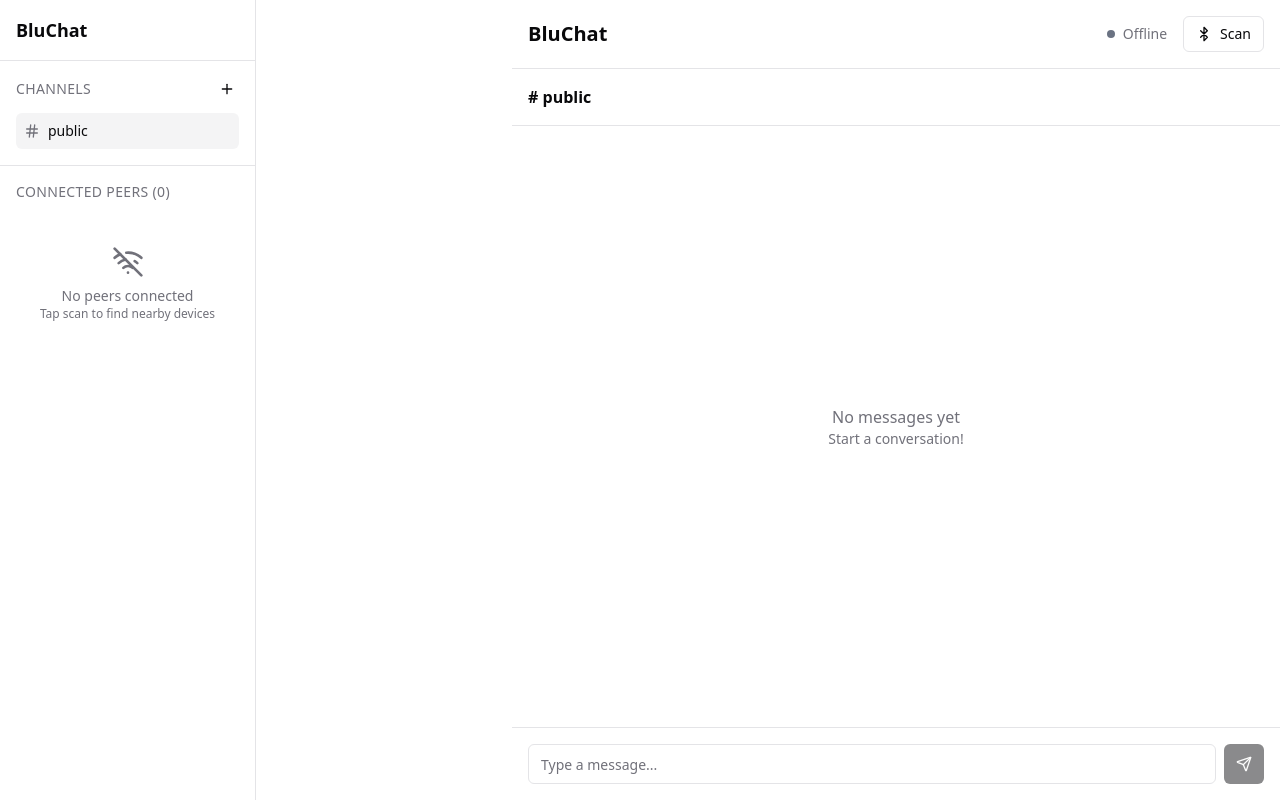
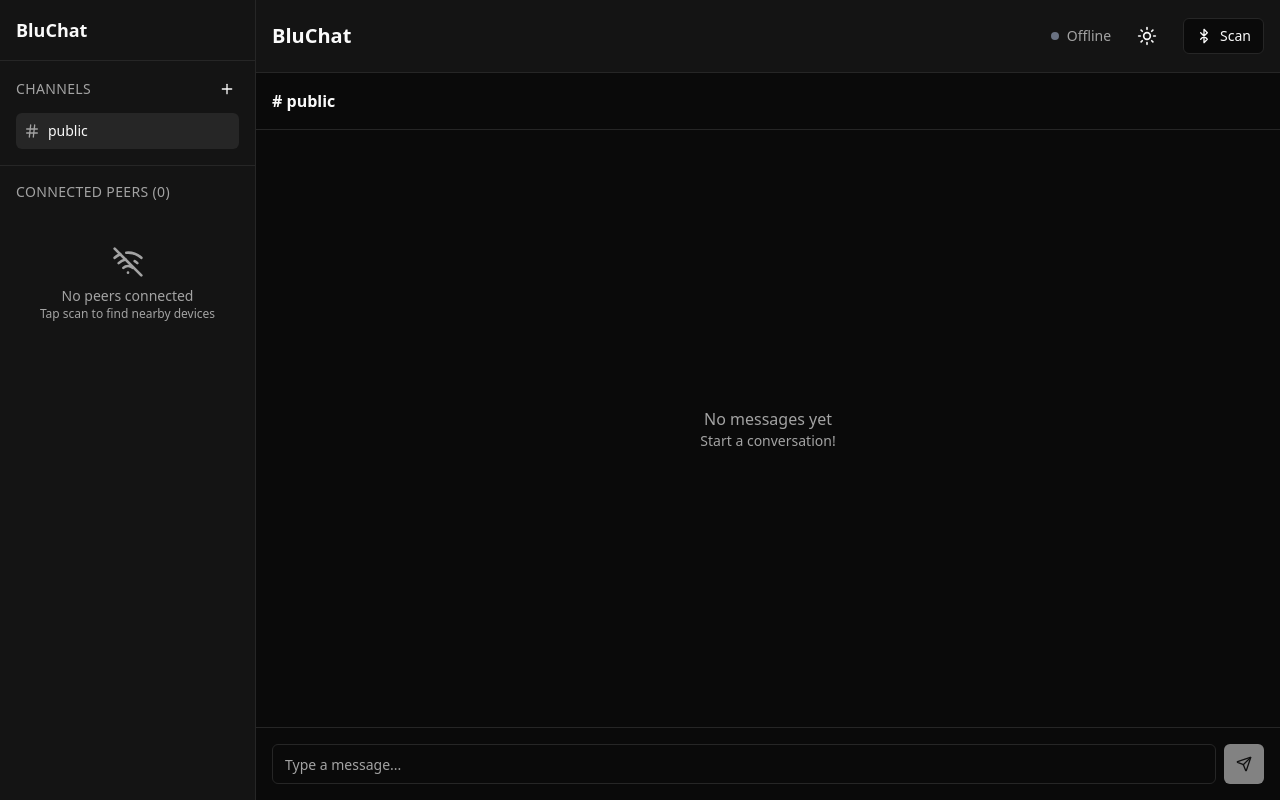
Before and after one commit to ali-master/bluchat, a React (Vite) app: page / in a window 1280 px wide. Built offline with nearby package versions, Linux system fonts and the light colour scheme.

Commit message:
feat: add dark mode

```diff
--- a/src/app.tsx
+++ b/src/app.tsx
@@ -9,7 +9,6 @@ import { Sidebar } from "@/components/sidebar";
 import { ChatArea } from "@/components/chat-area";
 import { useConfirm } from "@/hooks/use-confirm";
 import { confirmService } from "@/services/confirm-service";
-import { cn } from "@/lib/utils";
 
 // Initialize services
 const bluetoothService = new BluetoothService();
@@ -17,8 +16,13 @@ const storageService = new StorageService();
 const cryptoService = new CryptoService();
 
 export function App() {
-  const { isSidebarOpen, addMessage, addPeer, removePeer } = useAppStore();
+  const { addMessage, addPeer, removePeer, theme } = useAppStore();
   const { confirm, ConfirmDialog } = useConfirm();
+
+  useEffect(() => {
+    // Initialize theme on app start
+    document.documentElement.classList.toggle("dark", theme === "dark");
+  }, [theme]);
 
   useEffect(() => {
     // Initialize confirm service
@@ -43,7 +47,7 @@ export function App() {
       }
     };
 
-    initServices();
+    void initServices();
 
     // Set up Bluetooth event listeners
     bluetoothService.on("peer-connected", (peer) => {
@@ -118,12 +122,7 @@ export function App() {
   return (
     <div className="flex h-screen bg-background">
       <Sidebar />
-      <div
-        className={cn(
-          "flex-1 flex flex-col transition-all duration-300",
-          isSidebarOpen ? "ml-64" : "ml-0",
-        )}
-      >
+      <div className={"flex-1 flex flex-col transition-all duration-300 ml-0"}>
         <Header />
         <ChatArea />
       </div>
--- a/src/components/header.tsx
+++ b/src/components/header.tsx
@@ -2,6 +2,7 @@ import { Menu, Bluetooth } from "lucide-react";
 import { Button } from "@/components/ui/button";
 import { useAppStore } from "@/stores/app-store";
 import { ConnectionStatus } from "./connection-status";
+import { ThemeToggle } from "./theme-toggle";
 
 export function Header() {
   const { toggleSidebar, setScanning } = useAppStore();
@@ -33,6 +34,7 @@ export function Header() {
 
         <div className="flex items-center gap-4">
           <ConnectionStatus />
+          <ThemeToggle />
           <Button
             variant="outline"
             size="sm"
--- a/src/components/theme-toggle.tsx
+++ b/src/components/theme-toggle.tsx
@@ -1,40 +1,23 @@
-import React from "react";
-import { Sun, Moon, Monitor } from "lucide-react";
-import { Button } from "./ui/button";
-import {
-  DropdownMenuTrigger,
-  DropdownMenuItem,
-  DropdownMenuContent,
-  DropdownMenu,
-} from "./ui/dropdown-menu";
-import { useTheme } from "../hooks/use-theme";
+import { Sun, Moon } from "lucide-react";
+import { Button } from "@/components/ui/button";
+import { useAppStore } from "@/stores/app-store";
 
-export const ThemeToggle: React.FC = () => {
-  const { setTheme } = useTheme();
+export function ThemeToggle() {
+  const { theme, toggleTheme } = useAppStore();
 
   return (
-    <DropdownMenu>
-      <DropdownMenuTrigger asChild>
-        <Button variant="ghost" size="icon" className="h-9 w-9">
-          <Sun className="h-4 w-4 rotate-0 scale-100 transition-all dark:-rotate-90 dark:scale-0" />
-          <Moon className="absolute h-4 w-4 rotate-90 scale-0 transition-all dark:rotate-0 dark:scale-100" />
-          <span className="sr-only">Toggle theme</span>
-        </Button>
-      </DropdownMenuTrigger>
-      <DropdownMenuContent align="end">
-        <DropdownMenuItem onClick={() => setTheme("light")}>
-          <Sun className="mr-2 h-4 w-4" />
-          <span>Light</span>
-        </DropdownMenuItem>
-        <DropdownMenuItem onClick={() => setTheme("dark")}>
-          <Moon className="mr-2 h-4 w-4" />
-          <span>Dark</span>
-        </DropdownMenuItem>
-        <DropdownMenuItem onClick={() => setTheme("system")}>
-          <Monitor className="mr-2 h-4 w-4" />
-          <span>System</span>
-        </DropdownMenuItem>
-      </DropdownMenuContent>
-    </DropdownMenu>
+    <Button
+      variant="ghost"
+      size="icon"
+      onClick={toggleTheme}
+      className="h-10 w-10 rounded-full"
+    >
+      {theme === "light" ? (
+        <Moon className="h-5 w-5 transition-all duration-200" />
+      ) : (
+        <Sun className="h-5 w-5 transition-all duration-200" />
+      )}
+      <span className="sr-only">Toggle theme</span>
+    </Button>
   );
-};
+}
--- a/src/stores/app-store.ts
+++ b/src/stores/app-store.ts
@@ -19,6 +19,7 @@ interface AppState {
 
   // UI state
   isSidebarOpen: boolean;
+  theme: "light" | "dark";
 
   // Crypto state
   cryptoService: CryptoService;
@@ -39,6 +40,8 @@ interface AppState {
   removeChannel: (channelName: string) => void;
 
   toggleSidebar: () => void;
+  setTheme: (theme: "light" | "dark") => void;
+  toggleTheme: () => void;
 
   // Crypto actions
   initializeCrypto: () => Promise<void>;
@@ -74,6 +77,7 @@ export const useAppStore = create<AppState>()(
         currentChannel: "public",
         channels: [{ name: "public", password: null, createdAt: Date.now() }],
         isSidebarOpen: true,
+        theme: "dark",
         cryptoService: new CryptoService(),
         publicKey: null,
 
@@ -159,6 +163,16 @@ export const useAppStore = create<AppState>()(
         toggleSidebar: () =>
           set((state) => ({ isSidebarOpen: !state.isSidebarOpen })),
 
+        setTheme: (theme) => {
+          set({ theme });
+          document.documentElement.classList.toggle("dark", theme === "dark");
+        },
+
+        toggleTheme: () => {
+          const newTheme = get().theme === "light" ? "dark" : "light";
+          get().setTheme(newTheme);
+        },
+
         // Crypto actions
         initializeCrypto: async () => {
           const { cryptoService } = get();
@@ -237,6 +251,7 @@ export const useAppStore = create<AppState>()(
         partialize: (state) => ({
           channels: state.channels,
           currentChannel: state.currentChannel,
+          theme: state.theme,
         }),
       },
     ),
```
